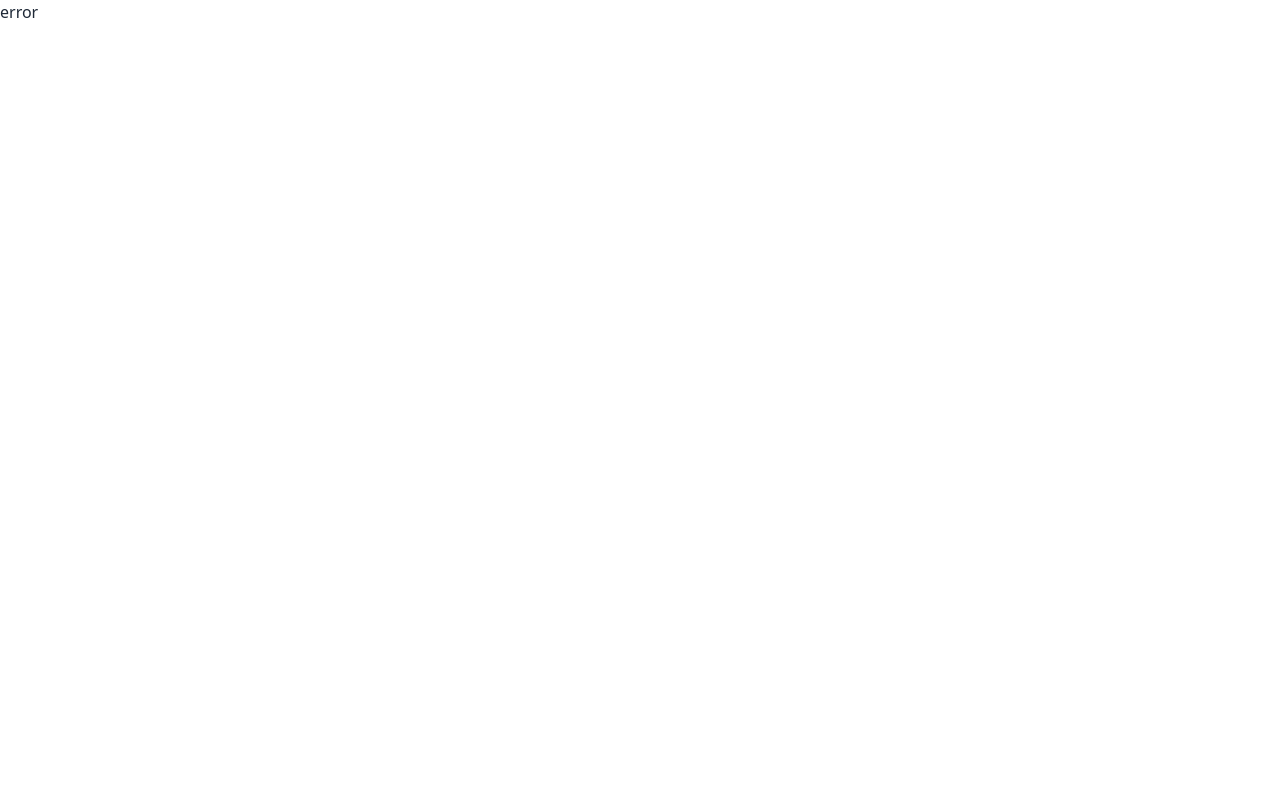
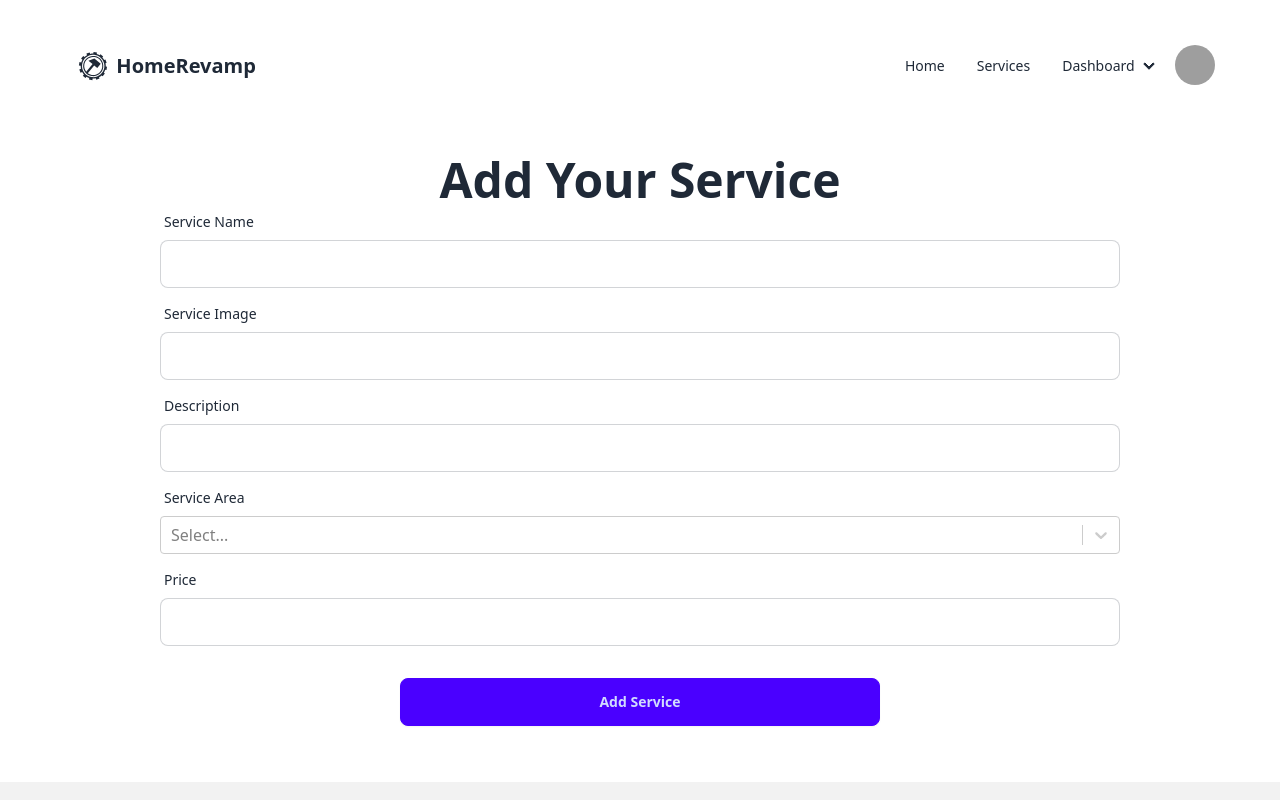
Before and after one commit to User-RAY/homeRevampServices-client-side-a11, a React (Vite) app: page /add in a window 1280 px wide. Before the commit this address had no page. Shown: the top 800 px of the page. Built offline with nearby package versions, Linux system fonts and the light colour scheme; grey boxes are pictures that could not be loaded.

Commit message:
Added Booked and AddService Pages

```diff
--- a/src/components/BookForm/BookForm.jsx
+++ b/src/components/BookForm/BookForm.jsx
@@ -3,14 +3,7 @@ import Select from 'react-select'
 
 const BookForm = ({card}) => {
 
-    console.log(card);
-
-
-    const options = [
-        { value: 'chocolate', label: 'Chocolate' },
-        { value: 'strawberry', label: 'Strawberry' },
-        { value: 'vanilla', label: 'Vanilla' }
-      ]
+    const options = card?.serviceArea?.map(area => ({ value: area, label: area.split('_').map(word => word[0].toUpperCase()+word.slice(1)).join(' ')}),);
 
     return (
         <div>
--- a/src/components/DetailCard/DetailCard.jsx
+++ b/src/components/DetailCard/DetailCard.jsx
@@ -14,9 +14,9 @@ const DetailCard = ({card = {}}) => {
                 <div className="my-12 flex flex-col justify-center items-center">
                     <img src={card.providerImage} alt="" className='object-cover h-48 w-48 rounded-2xl' />
 
-                    <div className="text-xl">
+                    <div className="text-xl max-w-xs">
                         <h2 className="font-semibold my-4">Name: <span className="font-normal">{card.providerName}</span></h2>
-                        <h2 className="font-semibold">Service Area: <span className="font-normal">{card.serviceArea}</span></h2>
+                        <h2 className="font-semibold">Service Area: <span className="font-normal">{card?.serviceArea?.map(area =>area.split('_').map(word => word[0].toUpperCase()+ word.slice(1)).join(' ')+', ')}</span></h2>
                     </div>
                 </div>
             </div>
--- a/src/components/Navbar/Navbar.jsx
+++ b/src/components/Navbar/Navbar.jsx
@@ -19,9 +19,9 @@ const Navbar = () => {
                     <details>
                     <summary>Dashboard</summary>
                     <ul className="p-2 w-40 z-50">
-                        <li><NavLink>Add Service</NavLink></li>
+                        <li><NavLink to='/add'>Add Service</NavLink></li>
                         <li><NavLink>Manage Service</NavLink></li>
-                        <li><NavLink>Booked-Services</NavLink></li>
+                        <li><NavLink to='/book'>Booked-Services</NavLink></li>
                         <li><NavLink>Service-To-Do</NavLink></li>
                     </ul>
                     </details>
--- /dev/null
+++ b/src/pages/AddServices/AddServices.jsx
@@ -0,0 +1,80 @@
+import Select from 'react-select'
+
+const AddServices = () => {
+
+    const options = [
+        { value: 'new_york', label: 'New York' },
+        { value: 'los_angeles', label: 'Los Angeles' },
+        { value: 'chicago', label: 'Chicago' },
+        { value: 'houston', label: 'Houston' },
+        { value: 'phoenix', label: 'Phoenix' },
+        { value: 'san_francisco', label: 'San Francisco' },
+        { value: 'seattle', label: 'Seattle' },
+        { value: 'boston', label: 'Boston' },
+        { value: 'miami', label: 'Miami' },
+        { value: 'denver', label: 'Denver' }
+      ];
+
+
+    return (
+        <div className='my-14'>
+
+            <h1 className='text-5xl font-bold text-center'>Add Your Service</h1>
+
+             <div className="card bg-base-100 w-4/5 lg:w-3/4 mx-auto">
+            <form className="card-body p-0">
+
+
+                <div className="form-control">
+                <label className="label">
+                    <span className="label-text">Service Name</span>
+                </label>
+                <input type="text"  className="input input-bordered" required/>
+                </div>
+
+                <div className="form-control">
+                <label className="label">
+                    <span className="label-text">Service Image</span>
+                </label>
+                <input type="url"  className="input input-bordered" required/>
+                </div>
+
+
+                <div className="form-control">
+                <label className="label">
+                    <span className="label-text">Description</span>
+                </label>
+                <input type="text"  className="input input-bordered" required/>
+                </div>
+
+
+                <div className="form-control">
+                <label className="label">
+                    <span className="label-text">Service Area</span>
+                </label>
+
+                <Select options={options} required />
+                </div>
+
+
+                <div className="form-control">
+                <label className="label">
+                    <span className="label-text">Price</span>
+                </label>
+                <input type="number"  className="input input-bordered" required/>
+                </div>
+
+
+                <div className="flex justify-center items-center mt-6">
+                <button className="btn btn-primary w-1/2">Add Service</button>
+                </div>
+
+            </form>
+            </div>
+
+
+        </div>
+    );
+};
+
+export default AddServices;
--- /dev/null
+++ b/src/pages/Booked/Booked.jsx
@@ -0,0 +1,30 @@
+import Cards from "../../components/Cards/Cards";
+
+const Booked = () => {
+    return (
+        <div className="my-16">
+
+            <h1 className='text-5xl font-bold text-center my-16'>Your Booked Services</h1>
+
+            <h1 className='text-5xl font-bold text-center my-16 hidden'>YOU HAVE NOT BOOKED ANY SERVICES</h1>
+
+            <div className="my-8">
+
+
+                <div className="grid grid-cols-1 md:grid-cols-3 place-items-center items-stretch gap-5">
+
+                <Cards></Cards>
+                <Cards></Cards>
+                <Cards></Cards>
+                <Cards></Cards>
+
+
+                </div>
+
+            </div>
+
+        </div>
+    );
+};
+
+export default Booked;
```
Also changed, not shown: public/FakeData.json (+9 -9 lines), src/routes/router.jsx (+10 -0 lines).
